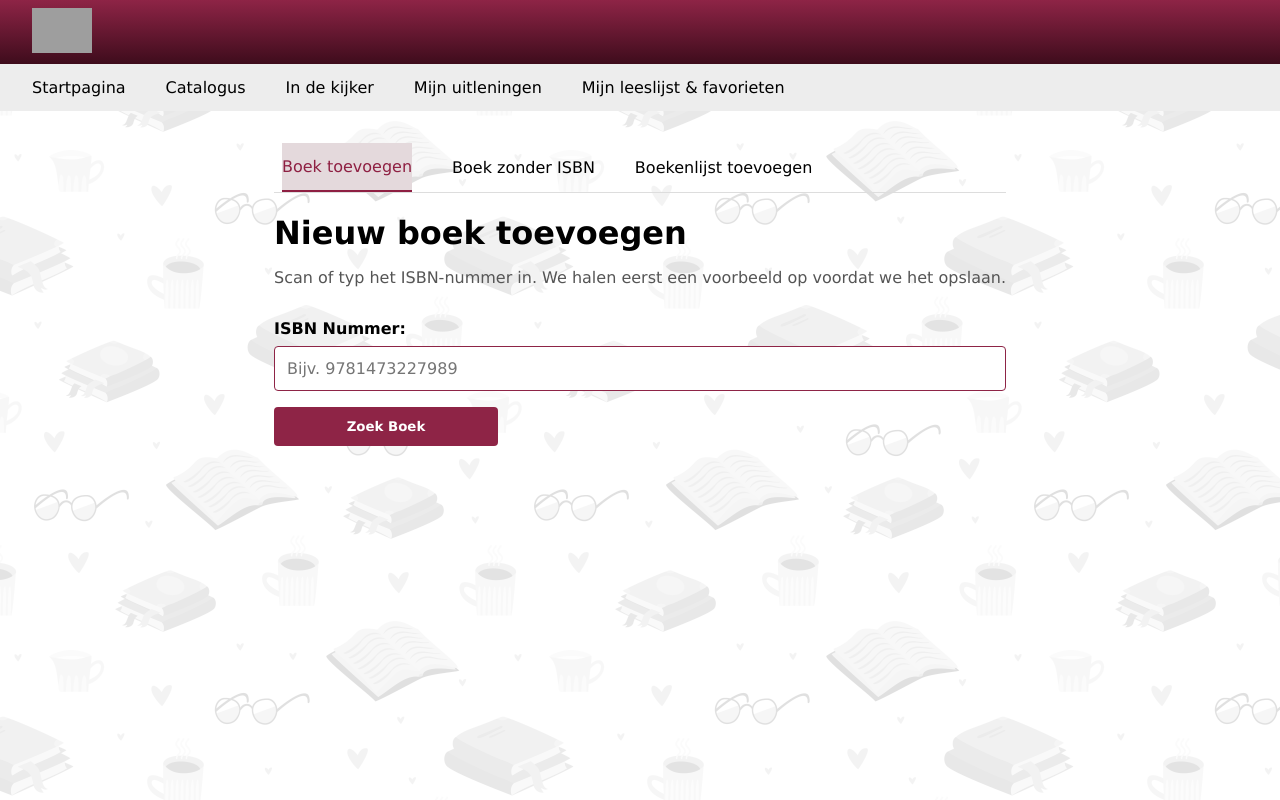
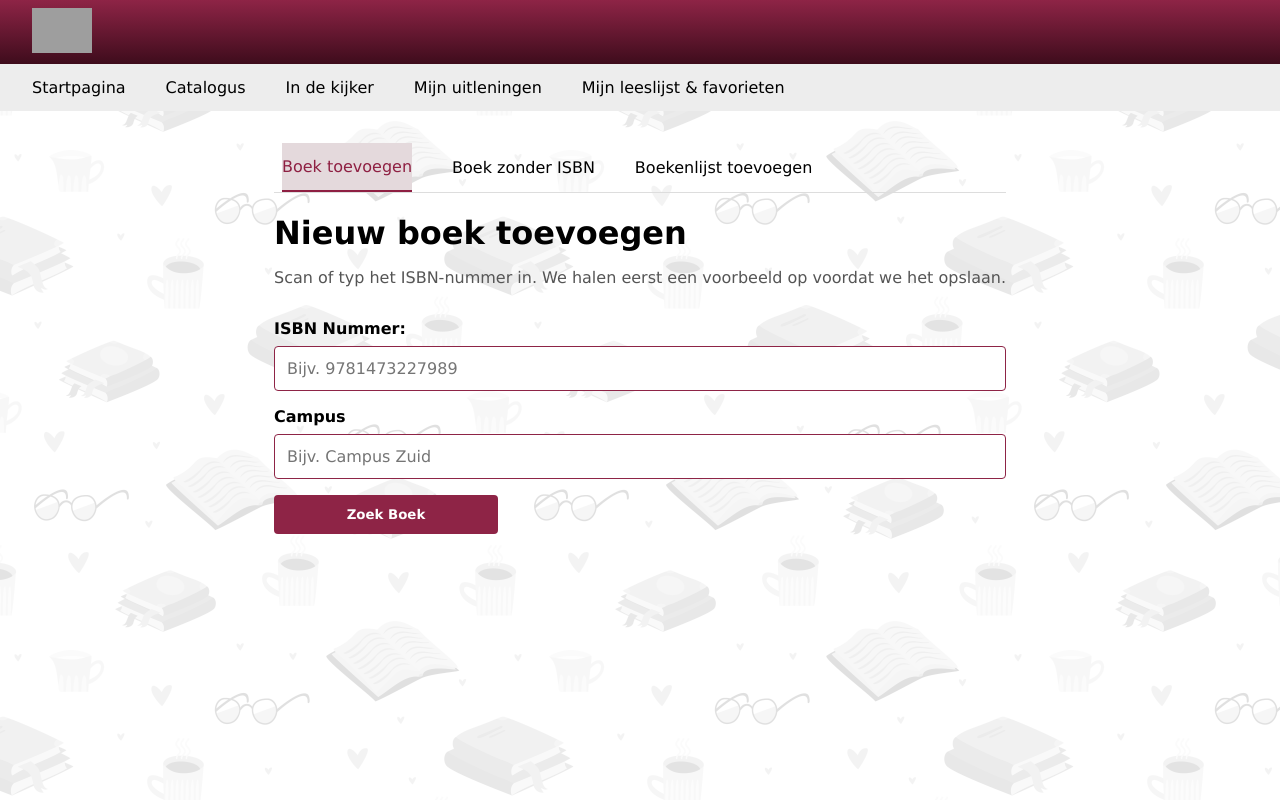
Before and after one commit to dylanhavelaerts/gosmartbib, a Next.js app in the folder frontend/: page /add-book in a window 1280 px wide. Built offline with nearby package versions, Linux system fonts and the light colour scheme; no server answers; grey boxes are pictures that could not be loaded.

Commit message:
Integrate inventory to addBookWithIsbn

```diff
--- a/frontend/app/add-book/components/addBookWithIsbn.tsx
+++ b/frontend/app/add-book/components/addBookWithIsbn.tsx
@@ -10,6 +10,7 @@ export default function AddBookWithIsbn() {
   const [loading, setLoading] = useState(false);
   const [previewBook, setPreviewBook] = useState<Book | null>(null);
   const [imgSrc, setImgSrc] = useState("/No-Image-Available-Placeholder.png");
+  const [campus, setCampus] = useState("");
 
   const handleSearchBook = async (e: React.FormEvent) => {
     e.preventDefault();
@@ -48,12 +49,18 @@ export default function AddBookWithIsbn() {
     setMessage("");
 
     try {
-      const response = await fetch(
-        `${process.env.NEXT_PUBLIC_API_URL}/books/add/${isbn}`,
-        {
-          method: "POST",
-        },
-      );
+      const params = new URLSearchParams();
+        if (campus.trim()) {
+          params.set("campus", campus.trim());
+        }
+
+        const response = await fetch(
+          `${process.env.NEXT_PUBLIC_API_URL}/books/add/${isbn}${params.toString() ? `?${params.toString()}` : ""}`,
+          {
+            method: "POST",
+            credentials: "include",
+          },
+        );
 
       if (response.ok) {
         const data = await response.json();
@@ -111,6 +118,22 @@ export default function AddBookWithIsbn() {
             value={isbn}
             onChange={(e) => setIsbn(e.target.value)}
             placeholder="Bijv. 9781473227989"
+            className={styles.input}
+            disabled={previewBook !== null}
+          />
+        </div>
+
+        <div className={styles.fieldGroup}>
+          <label htmlFor="campus" className={styles.label}>
+            Campus
+          </label>
+
+          <input
+            id="campus"
+            type="text"
+            value={campus}
+            onChange={(e) => setCampus(e.target.value)}
+            placeholder="Bijv. Campus Zuid"
             className={styles.input}
             disabled={previewBook !== null}
           />
```
